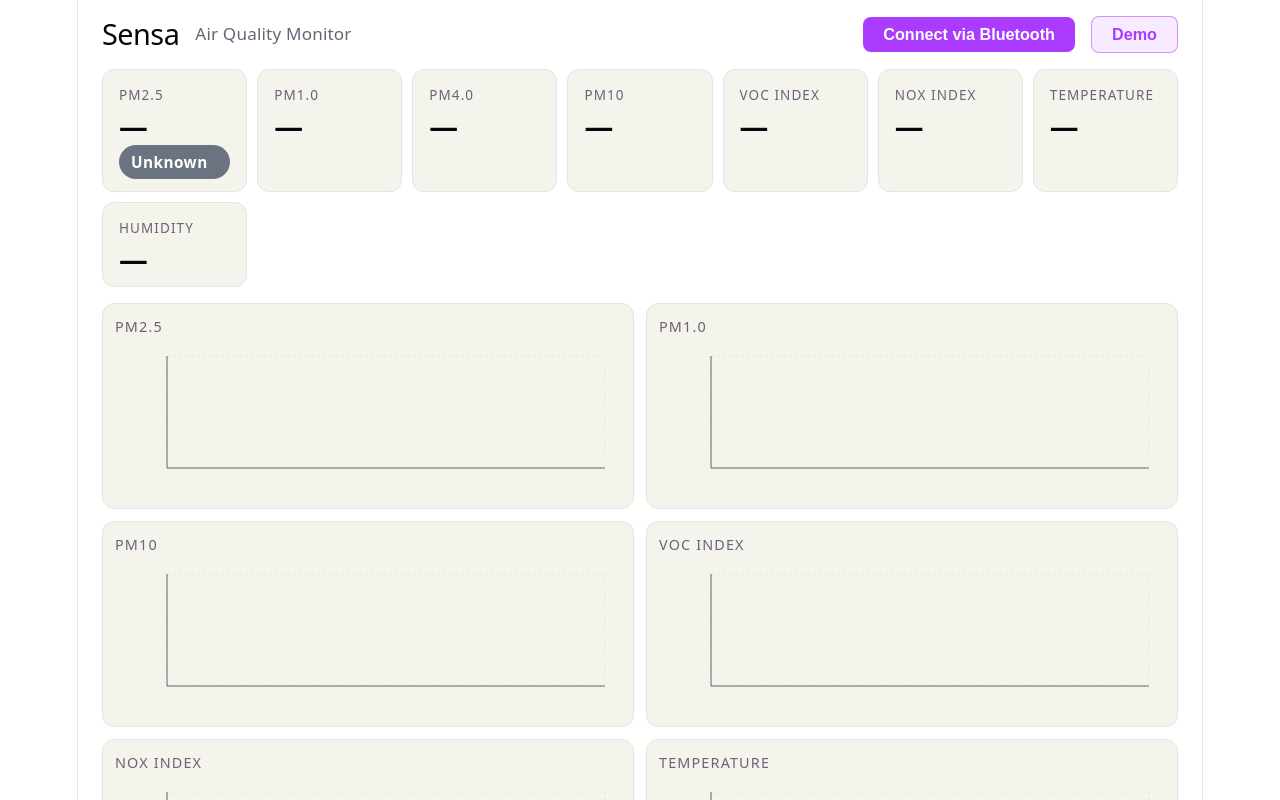
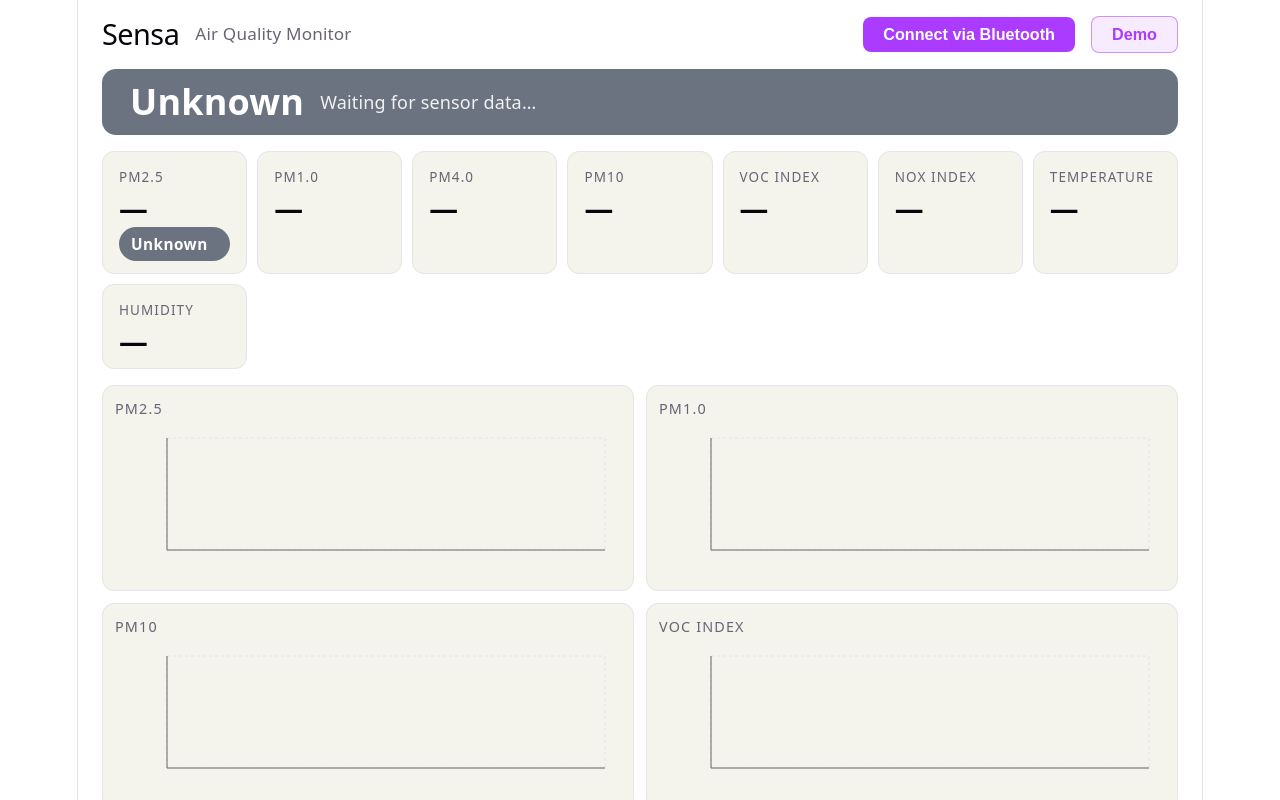
Before and after one commit to madmasie/sensa-senior-project, a React (Vite) app in the folder webapp/: page / in a window 1280 px wide. Shown: the top 800 px of the page. Built offline with nearby package versions, Linux system fonts and the light colour scheme.

Commit message:
webapp changes

```diff
--- a/webapp/src/App.tsx
+++ b/webapp/src/App.tsx
@@ -1,6 +1,6 @@
 import { useSensa } from "./ble/useSensa";
 import { useDemo } from "./ble/useDemo";
-import { AqiBadge } from "./components/AqiBadge";
+import { AqiBadge, AqiBanner } from "./components/AqiBadge";
 import { MetricCard } from "./components/MetricCard";
 import { PMChart } from "./components/PMChart";
 import "./App.css";
@@ -44,6 +44,8 @@ export default function App() {
         {connected && <span className="status-dot" title="Connected" />}
       </header>
 
+      <AqiBanner label={label} />
+
       <section className="grid">
         <MetricCard label="PM2.5" value={fmt(latest?.pm25)} unit="µg/m³">
           <AqiBadge label={label} />
--- a/webapp/src/components/AqiBadge.module.css
+++ b/webapp/src/components/AqiBadge.module.css
@@ -7,3 +7,24 @@
   font-weight: 600;
   letter-spacing: 0.03em;
 }
+
+.banner {
+  display: flex;
+  align-items: center;
+  gap: 16px;
+  padding: 20px 28px;
+  border-radius: 14px;
+  color: #fff;
+  transition: background 0.6s ease;
+}
+
+.bannerLabel {
+  font-size: 2rem;
+  font-weight: 700;
+  white-space: nowrap;
+}
+
+.bannerDesc {
+  font-size: 1rem;
+  opacity: 0.9;
+}
--- a/webapp/src/components/AqiBadge.tsx
+++ b/webapp/src/components/AqiBadge.tsx
@@ -1,20 +1,30 @@
 import type { AqiLabel } from "../ble/useSensa";
 import styles from "./AqiBadge.module.css";
 
-const CONFIG: Record<AqiLabel, { label: string; color: string }> = {
-  GOOD:          { label: "Good",          color: "#22c55e" },
-  MODERATE:      { label: "Moderate",      color: "#eab308" },
-  UNHEALTHY:     { label: "Unhealthy",     color: "#f97316" },
-  VERY_UNHEALTHY:{ label: "Very Unhealthy",color: "#ef4444" },
-  HAZARDOUS:     { label: "Hazardous",     color: "#7c3aed" },
-  UNKNOWN:       { label: "Unknown",       color: "#6b7280" },
+const AQI_CONFIG: Record<AqiLabel, { label: string; description: string; color: string }> = {
+  GOOD:          { label: "Good",          description: "Air quality is satisfactory.",                color: "#22c55e" },
+  MODERATE:      { label: "Moderate",      description: "Acceptable, but some pollutants present.",   color: "#eab308" },
+  UNHEALTHY:     { label: "Unhealthy",     description: "Everyone may begin to experience effects.",  color: "#f97316" },
+  VERY_UNHEALTHY:{ label: "Very Unhealthy",description: "Health alert — avoid prolonged exposure.",   color: "#ef4444" },
+  HAZARDOUS:     { label: "Hazardous",     description: "Emergency conditions. Stay indoors.",        color: "#7c3aed" },
+  UNKNOWN:       { label: "Unknown",       description: "Waiting for sensor data…",                   color: "#6b7280" },
 };
 
 export function AqiBadge({ label }: { label: AqiLabel }) {
-  const { label: text, color } = CONFIG[label];
+  const { label: text, color } = AQI_CONFIG[label];
   return (
     <span className={styles.badge} style={{ background: color }}>
       {text}
     </span>
   );
 }
+
+export function AqiBanner({ label }: { label: AqiLabel }) {
+  const { label: text, description, color } = AQI_CONFIG[label];
+  return (
+    <div className={styles.banner} style={{ background: color }}>
+      <span className={styles.bannerLabel}>{text}</span>
+      <span className={styles.bannerDesc}>{description}</span>
+    </div>
+  );
+}
```
